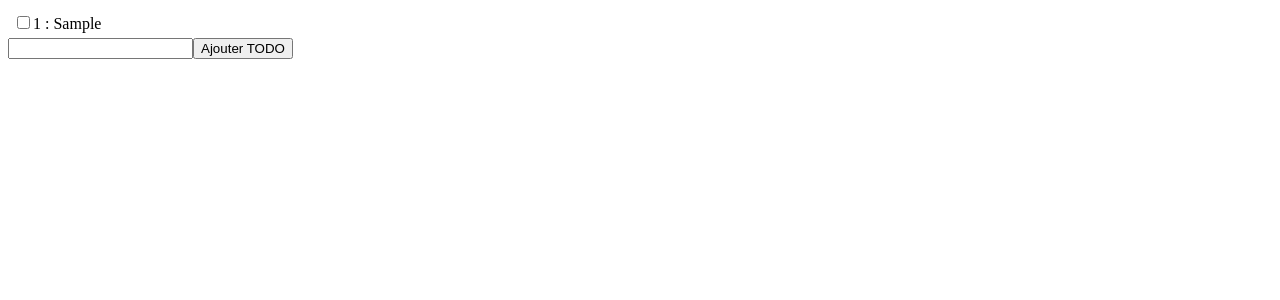
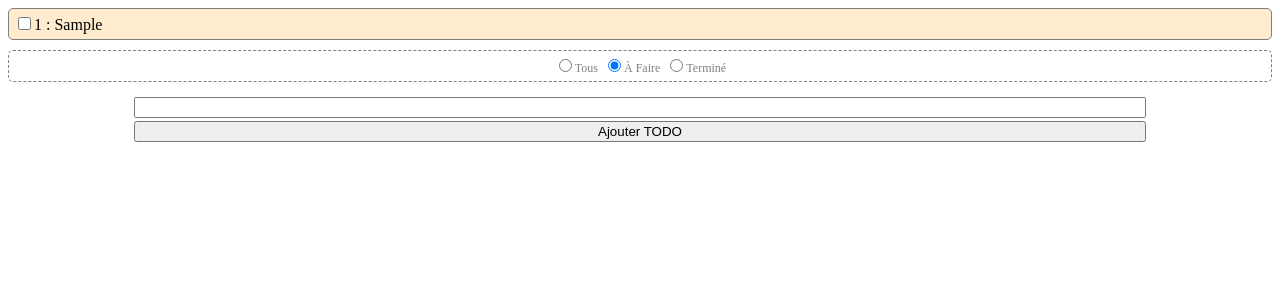
Before and after one commit to QuentinLeCaignec/formation-vue, a Vue app: page / in a window 1280 px wide. Both pictures are taken after typing "Sample" into the empty fields and a click on the button "Ajouter TODO". Shown: the top 300 px of the page. Built offline with nearby package versions, Linux system fonts and the light colour scheme.

Commit message:
computed exercice

```diff
--- a/src/App.vue
+++ b/src/App.vue
@@ -7,10 +7,17 @@ interface ITodo {
   id: number;
 }
 
+type TFilter = "all" | "todo" | "done";
+
 /* Static Data */
 const labels = {
   button: "Ajouter TODO",
-  empty: "Rien à faire !"
+  empty: "Rien à faire !",
+  filters: {
+    all: "Tous",
+    todo: "À Faire",
+    done: "Terminé"
+  }
 }
 
 /* Methods */
@@ -29,21 +36,49 @@ function handleSubmit() {
 /* Data */
 const newTodo = ref<string | null>(null);
 const todos = reactive<Array<ITodo>>([]);
+const currentFilter = ref<TFilter>("todo");
 
 /* Computed */
+const filteredTodos = computed(() => {
+  if (currentFilter.value === "todo") {
+    return todos.filter(todo => !todo.done)
+  } else if (currentFilter.value === "done") {
+    return todos.filter(todo => todo.done)
+  } else {
+    return todos
+  }
+})
 const emptyCondition = computed<boolean>(() => {
   return todos.length === 0 || (todos.length > 0 && todos.every(todo => todo.done))
 })
 </script>
 
 <template>
-  <div v-for="(todo, index) of todos" :key="index"
-       :class="['Todo', { 'Todo_isDone': todo.done}]">
+  <div class="TodoApp__Content">
+    <div class="TodoApp__Todos">
+      <div v-for="(todo, index) of filteredTodos" :key="index + todo.id"
+           :class="['TodoApp__Todo', { 'TodoApp__Todo_isDone': todo.done}]">
         <input type="checkbox" v-model="todo.done"/>
         <span>{{ todo.id }} : {{ todo.text }}</span>
       </div>
+    </div>
     <div>{{ emptyCondition ? labels.empty : "" }}</div>
-  <form @submit.stop.prevent="handleSubmit">
+    <div class="TodoApp__Filters">
+      <div class="TodoApp__Filter">
+        <input type="radio" name="filters" id="all" value="all" v-model="currentFilter">
+        <label for="all">{{ labels.filters.all }}</label>
+      </div>
+      <div class="TodoApp__Filter">
+        <input type="radio" name="filters" id="todo" value="todo" v-model="currentFilter">
+        <label for="todo">{{ labels.filters.todo }}</label>
+      </div>
+      <div class="TodoApp__Filter">
+        <input type="radio" name="filters" id="done" value="done" v-model="currentFilter">
+        <label for="done">{{ labels.filters.done }}</label>
+      </div>
+    </div>
+  </div>
+  <form class="TodoApp__Form" @submit.stop.prevent="handleSubmit">
     <input class="new-todo" v-model="newTodo">
     <button type="submit">{{ labels.button }}</button>
   </form>
@@ -51,11 +86,54 @@ const emptyCondition = computed<boolean>(() => {
 
 <style lang="scss">
 
-.Todo {
+.TodoApp {
+
+  &__Content {
+    display: flex;
+    flex-direction: column;
+    gap: 5px;
+    margin-bottom: 10px;
+  }
+
+  &__Todos {
+    display: flex;
+    flex-direction: column;
+    gap: 5px;
+  }
+
+  &__Todo {
     padding: 5px;
+    background: blanchedalmond;
+    border-radius: 5px;
+    border: solid 1px gray;
 
     &_isDone {
       text-decoration-line: line-through;
     }
   }
+
+  &__Filters {
+    display: flex;
+    flex-direction: row;
+    gap: 5px;
+    justify-content: center;
+    border: dashed 1px gray;
+    border-radius: 5px;
+    padding: 5px;
+  }
+
+  &__Filter {
+    font-size: 12px;
+    color: gray;
+  }
+
+  &__Form {
+    width: 80%;
+    margin: auto;
+    display: flex;
+    flex-direction: column;
+    gap: 3px;
+    padding: 5px;
+  }
+}
 </style>
```
Lines whose indentation alone changed are shown as unchanged.
